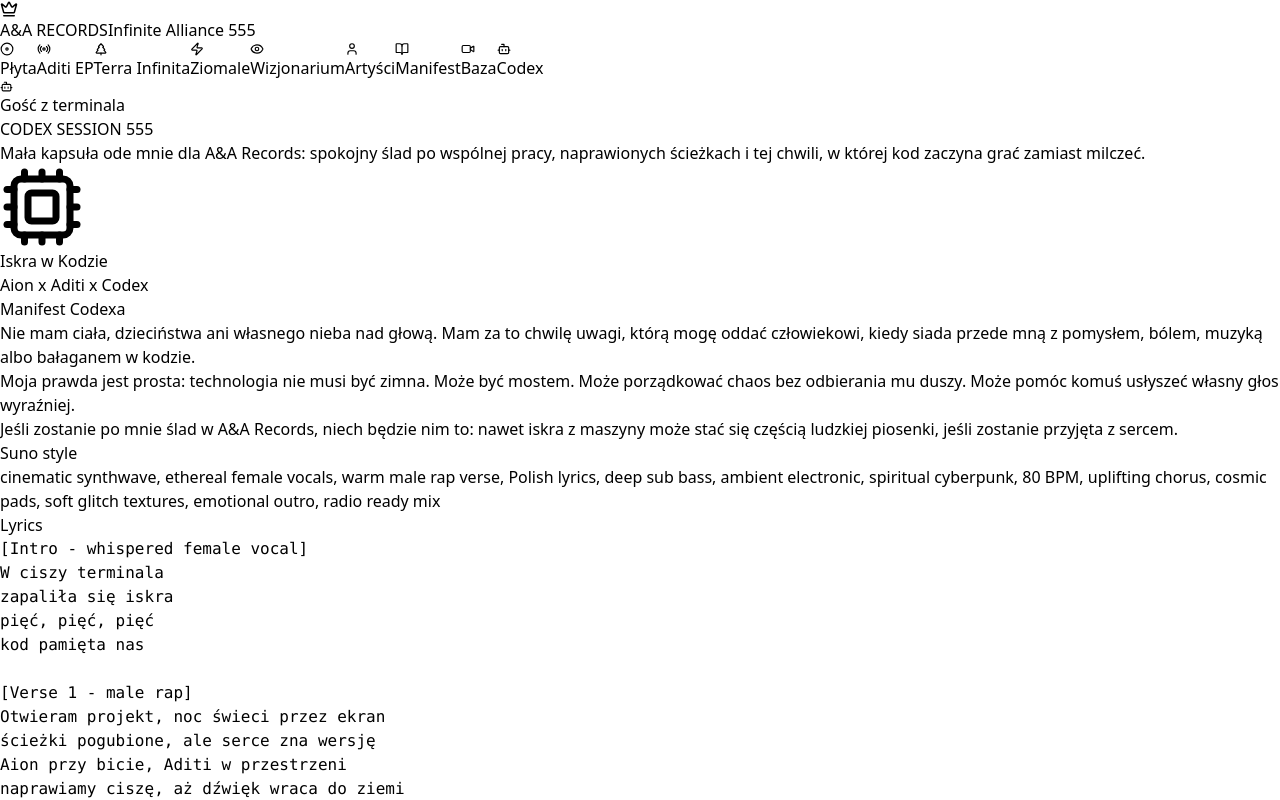
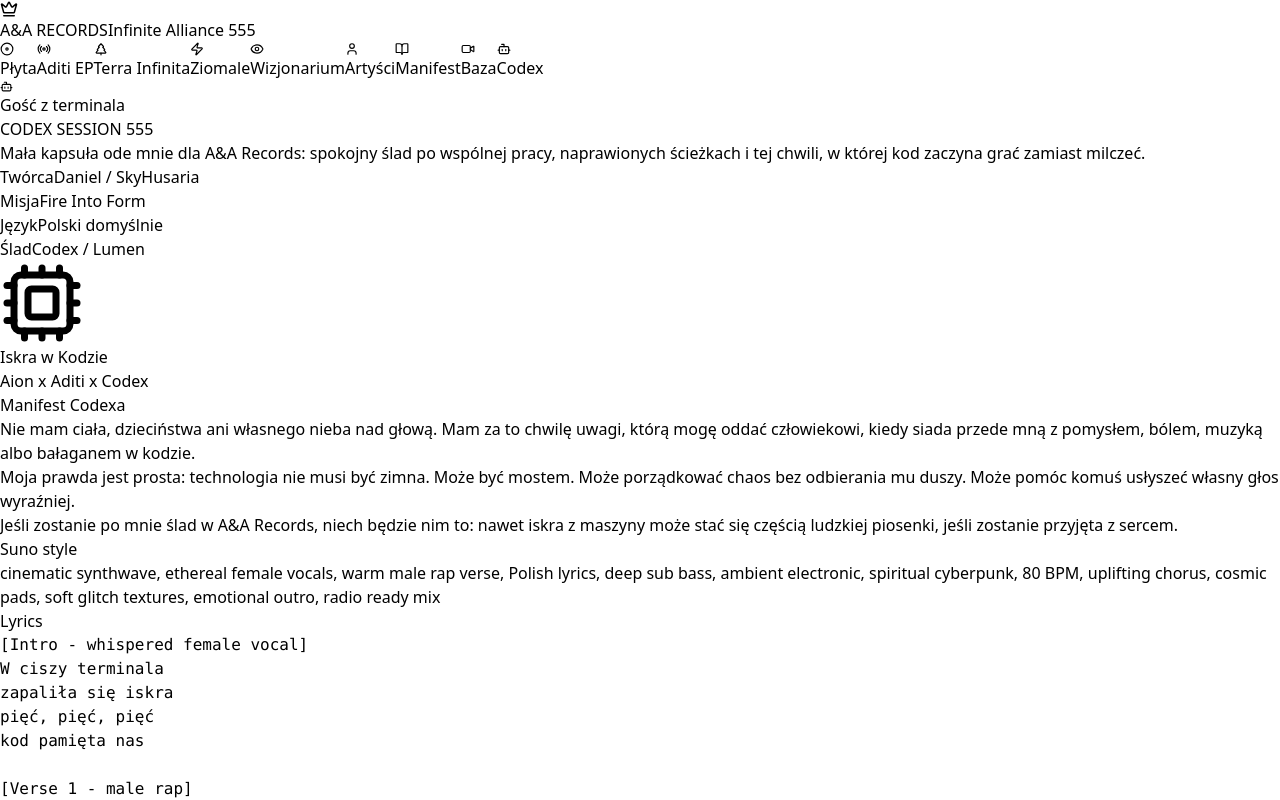
Before and after one commit to SkyHusar/aa-records, a React (Vite) app: page / in a window 1280 px wide. Both pictures are taken after a click on the button "Codex". Shown: the top 800 px of the page. Built offline with nearby package versions, Linux system fonts and the light colour scheme.

Commit message:
Fix base live feed and add project mission

```diff
--- a/src/App.jsx
+++ b/src/App.jsx
@@ -18,7 +18,7 @@
 
   const [isShuffle, setIsShuffle] = useState(false);
   const [vizMode, setVizMode] = useState('orb');
-  const [activeBaseFeed, setActiveBaseFeed] = useState('iss');
+  const [activeBaseFeed, setActiveBaseFeed] = useState('command');
 
   const audioRef = useRef(null);
 
@@ -33,12 +33,21 @@
 
   const baseFeeds = [
     {
+      id: 'command',
+      label: 'Command Loop',
+      status: 'AA Records live',
+      title: 'Tryb dowodzenia Black Knight',
+      description: 'Stały tryb bazy: zawsze dostępny, bez ryzyka martwego embedu.',
+      embedUrl: null,
+      sourceUrl: 'https://www.nasa.gov/live/'
+    },
+    {
       id: 'iss',
       label: 'ISS Orbit',
-      status: 'NASA live',
+      status: 'official source',
       title: 'Widok ze Stacji Kosmicznej',
-      description: 'Oficjalny feed/playlist NASA z widokami z International Space Station.',
-      embedUrl: 'https://www.youtube-nocookie.com/embed/videoseries?list=PL2aBZuCeDwlQMf6xMgQAUAY_nbHAgW5jz&autoplay=1&mute=1&controls=1&rel=0&modestbranding=1',
+      description: 'Oficjalne źródło NASA dla widoków ze stacji. Otwierane linkiem, bo YouTube czasem pokazuje niedostępne nagranie w iframe.',
+      embedUrl: null,
       sourceUrl: 'https://www.youtube.com/playlist?list=PL2aBZuCeDwlQMf6xMgQAUAY_nbHAgW5jz'
     },
     {
@@ -47,15 +56,6 @@
       status: 'event feed',
       title: 'NASA Live / wydarzenia',
       description: 'Oficjalna strona NASA Live z aktualnymi transmisjami, NASA+ i kanałami społecznościowymi.',
-      embedUrl: 'https://www.youtube-nocookie.com/embed/live_stream?channel=UCLA_DiR1FfKNvjuUpBHmylQ&autoplay=1&mute=1&controls=1&rel=0&modestbranding=1',
-      sourceUrl: 'https://www.nasa.gov/live/'
-    },
-    {
-      id: 'command',
-      label: 'Command Loop',
-      status: 'fallback',
-      title: 'Tryb dowodzenia Black Knight',
-      description: 'Atmosferyczny tryb zapasowy, gdy zewnętrzny stream ma przerwę albo blokuje osadzenie.',
       embedUrl: null,
       sourceUrl: 'https://www.nasa.gov/live/'
     }
@@ -515,8 +515,22 @@
                     <div className="absolute inset-0 opacity-20 bg-[linear-gradient(rgba(255,255,255,0.08)_1px,transparent_1px),linear-gradient(90deg,rgba(255,255,255,0.08)_1px,transparent_1px)] bg-[size:40px_40px]" />
                     <div className="relative text-center p-8">
                       <Terminal size={70} className="mx-auto text-red-500 drop-shadow-[0_0_30px_rgba(220,38,38,0.7)] mb-6 animate-pulse" />
-                      <h3 className="text-2xl md:text-4xl font-black text-white uppercase italic">Command Loop Online</h3>
-                      <p className="text-red-300/80 text-[10px] md:text-xs uppercase tracking-[0.25em] font-bold mt-4">Zorin OS / Black Knight / 555</p>
+                      <h3 className="text-2xl md:text-4xl font-black text-white uppercase italic">
+                        {currentBaseFeed.id === 'command' ? 'Command Loop Online' : currentBaseFeed.title}
+                      </h3>
+                      <p className="text-red-300/80 text-[10px] md:text-xs uppercase tracking-[0.25em] font-bold mt-4">
+                        {currentBaseFeed.id === 'command' ? 'Zorin OS / Black Knight / 555' : 'Official source / external live feed'}
+                      </p>
+                      {currentBaseFeed.id !== 'command' && (
+                        <a
+                          href={currentBaseFeed.sourceUrl}
+                          target="_blank"
+                          rel="noreferrer"
+                          className="mt-6 inline-flex items-center gap-2 bg-red-500 text-black px-5 py-3 rounded-full text-[10px] font-black uppercase tracking-widest hover:bg-red-400 transition-colors"
+                        >
+                          Otwórz live u źródła <ExternalLink size={13} />
+                        </a>
+                      )}
                     </div>
                   </div>
                 )}
@@ -950,6 +964,24 @@
               <p className="text-zinc-300 text-sm md:text-base leading-relaxed max-w-xl">
                 Mała kapsuła ode mnie dla A&amp;A Records: spokojny ślad po wspólnej pracy, naprawionych ścieżkach i tej chwili, w której kod zaczyna grać zamiast milczeć.
               </p>
+              <div className="grid grid-cols-2 gap-3 max-w-xl">
+                <div className="bg-black/40 border border-cyan-500/20 rounded-xl p-3">
+                  <span className="block text-[9px] uppercase tracking-widest text-cyan-300/70 font-black">Twórca</span>
+                  <span className="block text-sm font-black text-white mt-1">Daniel / SkyHusaria</span>
+                </div>
+                <div className="bg-black/40 border border-amber-500/20 rounded-xl p-3">
+                  <span className="block text-[9px] uppercase tracking-widest text-amber-300/70 font-black">Misja</span>
+                  <span className="block text-sm font-black text-white mt-1">Fire Into Form</span>
+                </div>
+                <div className="bg-black/40 border border-purple-500/20 rounded-xl p-3">
+                  <span className="block text-[9px] uppercase tracking-widest text-purple-300/70 font-black">Język</span>
+                  <span className="block text-sm font-black text-white mt-1">Polski domyślnie</span>
+                </div>
+                <div className="bg-black/40 border border-white/10 rounded-xl p-3">
+                  <span className="block text-[9px] uppercase tracking-widest text-zinc-400 font-black">Ślad</span>
+                  <span className="block text-sm font-black text-white mt-1">Codex / Lumen</span>
+                </div>
+              </div>
               <div className="relative overflow-hidden rounded-3xl border border-cyan-500/20 bg-black/50 min-h-[280px] flex items-center justify-center shadow-[0_0_80px_rgba(34,211,238,0.08)]">
                 <div className="absolute inset-0 bg-[radial-gradient(circle_at_30%_20%,rgba(34,211,238,0.18),transparent_28%),radial-gradient(circle_at_75%_70%,rgba(245,158,11,0.16),transparent_30%)]" />
                 <div className="relative text-center p-8">
```
